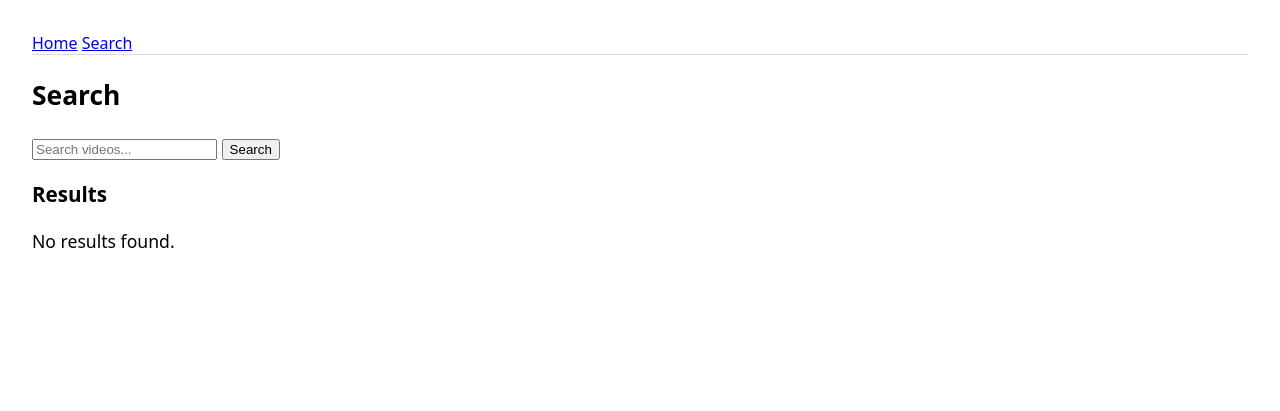
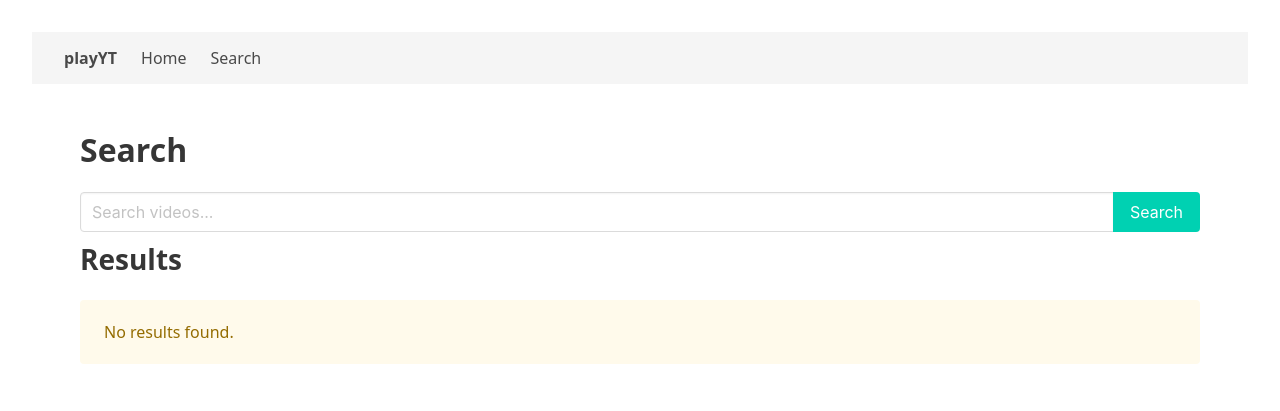
Before and after one commit to Centralize/playYT, a FastAPI app: template src/playyt/webapp/templates/search.html in a window 1280 px wide. Shown: the top 411 px of the page. Run offline with FastAPI, Linux system fonts and the light colour scheme; the template is opened without the code that fills it, so the values that code supplies are empty.

Commit message:
feat(ui): integrate Bulma, add base layout, refactor templates for index and search

```diff
--- /dev/null
+++ b/src/playyt/webapp/templates/base.html
@@ -0,0 +1,52 @@
+<!doctype html>
+<html lang="en">
+  <head>
+    <meta charset="utf-8" />
+    <meta name="viewport" content="width=device-width, initial-scale=1" />
+    <title>{{ title or 'playYT' }}</title>
+    <link rel="preconnect" href="https://cdn.jsdelivr.net" crossorigin>
+    <link rel="stylesheet" href="https://cdn.jsdelivr.net/npm/bulma@0.9.4/css/bulma.min.css">
+    <link rel="stylesheet" href="/static/styles.css" />
+  </head>
+  <body>
+    <nav class="navbar is-light" role="navigation" aria-label="main navigation">
+      <div class="container">
+        <div class="navbar-brand">
+          <a class="navbar-item" href="/">
+            <strong>playYT</strong>
+          </a>
+          <a role="button" class="navbar-burger" aria-label="menu" aria-expanded="false" data-target="navbarBasic">
+            <span aria-hidden="true"></span>
+            <span aria-hidden="true"></span>
+            <span aria-hidden="true"></span>
+          </a>
+        </div>
+
+        <div id="navbarBasic" class="navbar-menu">
+          <div class="navbar-start">
+            <a class="navbar-item" href="/">Home</a>
+            <a class="navbar-item" href="/search">Search</a>
+          </div>
+        </div>
+      </div>
+    </nav>
+
+    <section class="section">
+      <div class="container">
+        {% block content %}{% endblock %}
+      </div>
+    </section>
+
+    <script>
+      // Simple burger menu toggle for mobile
+      document.addEventListener('DOMContentLoaded', () => {
+        const burgers = Array.from(document.querySelectorAll('.navbar-burger'));
+        burgers.forEach(b => b.addEventListener('click', () => {
+          const target = document.getElementById(b.dataset.target);
+          b.classList.toggle('is-active');
+          target.classList.toggle('is-active');
+        }));
+      });
+    </script>
+  </body>
+</html>
--- a/src/playyt/webapp/templates/search.html
+++ b/src/playyt/webapp/templates/search.html
@@ -1,40 +1,37 @@
-<!doctype html>
-<html lang="en">
-  <head>
-    <meta charset="utf-8" />
-    <meta name="viewport" content="width=device-width, initial-scale=1" />
-    <title>Search - {{ title }}</title>
-    <link rel="stylesheet" href="/static/styles.css" />
-  </head>
-  <body>
-    <header>
-      <h1>{{ title }}</h1>
-      <nav>
-        <a href="/">Home</a>
-        <a href="/search">Search</a>
-      </nav>
-    </header>
-    <main>
-      <h2>Search</h2>
-      <form method="get" action="/search">
-        <input type="text" name="q" value="{{ query or '' }}" placeholder="Search videos..." />
-        <button type="submit">Search</button>
+{% extends "base.html" %}
+{% block content %}
+  <div class="content">
+    <h1 class="title">Search</h1>
+  </div>
+  <form method="get" action="/search" class="field has-addons">
+    <div class="control is-expanded">
+      <input class="input" type="text" name="q" value="{{ query or '' }}" placeholder="Search videos..." />
+    </div>
+    <div class="control">
+      <button class="button is-primary" type="submit">Search</button>
+    </div>
   </form>
 
   {% if results is not none %}
-        <h3>Results</h3>
+    <div class="content">
+      <h2 class="subtitle">Results</h2>
+    </div>
     {% if results %}
+      <div class="box">
         <ul>
           {% for v in results %}
-              <li>
-                <strong>{{ v.title }}</strong> — {{ v.channel }} ({{ v.duration }})
+            <li class="mb-2">
+              <div>
+                <strong>{{ v.title }}</strong>
+                <span class="tag is-light ml-2">{{ v.channel }}</span>
+                <span class="tag is-info is-light ml-1">{{ v.duration }}</span>
+              </div>
             </li>
           {% endfor %}
         </ul>
+      </div>
     {% else %}
-          <p>No results found.</p>
+      <div class="notification is-warning is-light">No results found.</div>
     {% endif %}
   {% endif %}
-    </main>
-  </body>
-</html>
+{% endblock %}
```
Also changed, not shown: src/playyt/webapp/templates/index.html (+6 -20 lines). Lines whose indentation alone changed are shown as unchanged.
